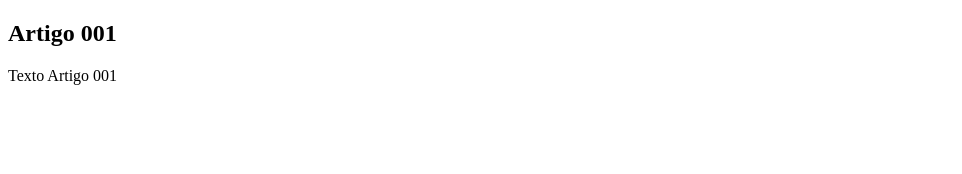
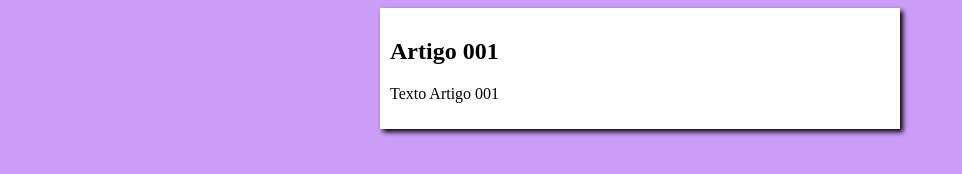
Before and after one commit to ArianeBessa/projeto-site, a plain HTML site: page index.html in a window 1280 px wide. Shown: the whole page, without its empty margins (0-962 px from the left). Drawn offline with Linux system fonts and the light colour scheme.

Commit message:
Iniciei o design

```diff
--- /dev/null
+++ b/estilos/style.css
@@ -0,0 +1,17 @@
+* {
+    font-family: Arial, Helvetica, sans-serif
+    font-size: 16px;
+}
+
+body {
+    background-color: rgb(204, 157, 248);
+
+}
+
+main {
+    background-color: white;
+    width: 500px;
+    margin: auto;
+    padding: 10px;
+    box-shadow: 3px 3px 5px rgba(0, 0, 0, 473);
+}
--- a/index.html
+++ b/index.html
@@ -5,6 +5,7 @@
     <meta http-equiv="X-UA-Compatible" content="IE=edge">
     <meta name="viewport" content="width=device-width, initial-scale=1.0">
     <title>Título do site</title>
+    <link rel="stylesheet" href="estilos/style.css">
 </head>
 <body>
     <main>
```
